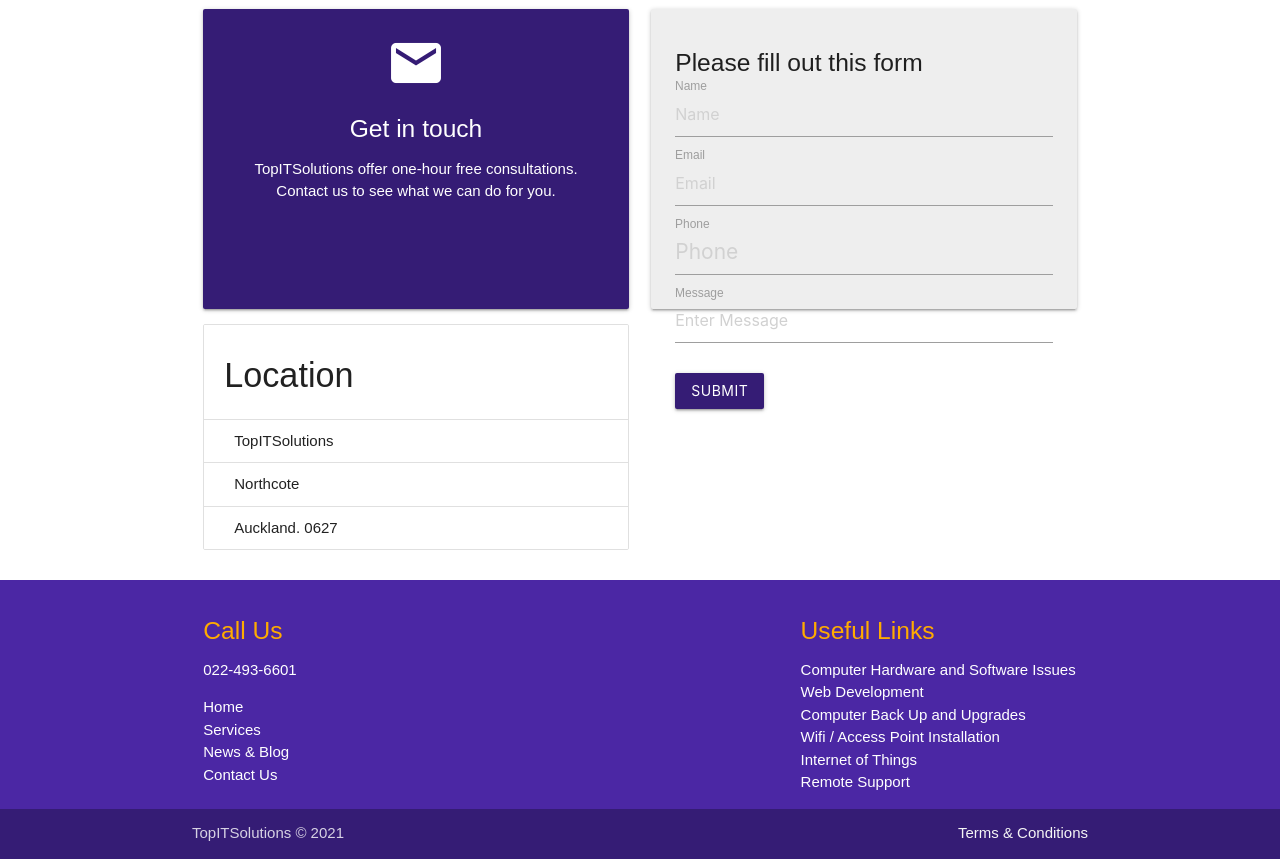
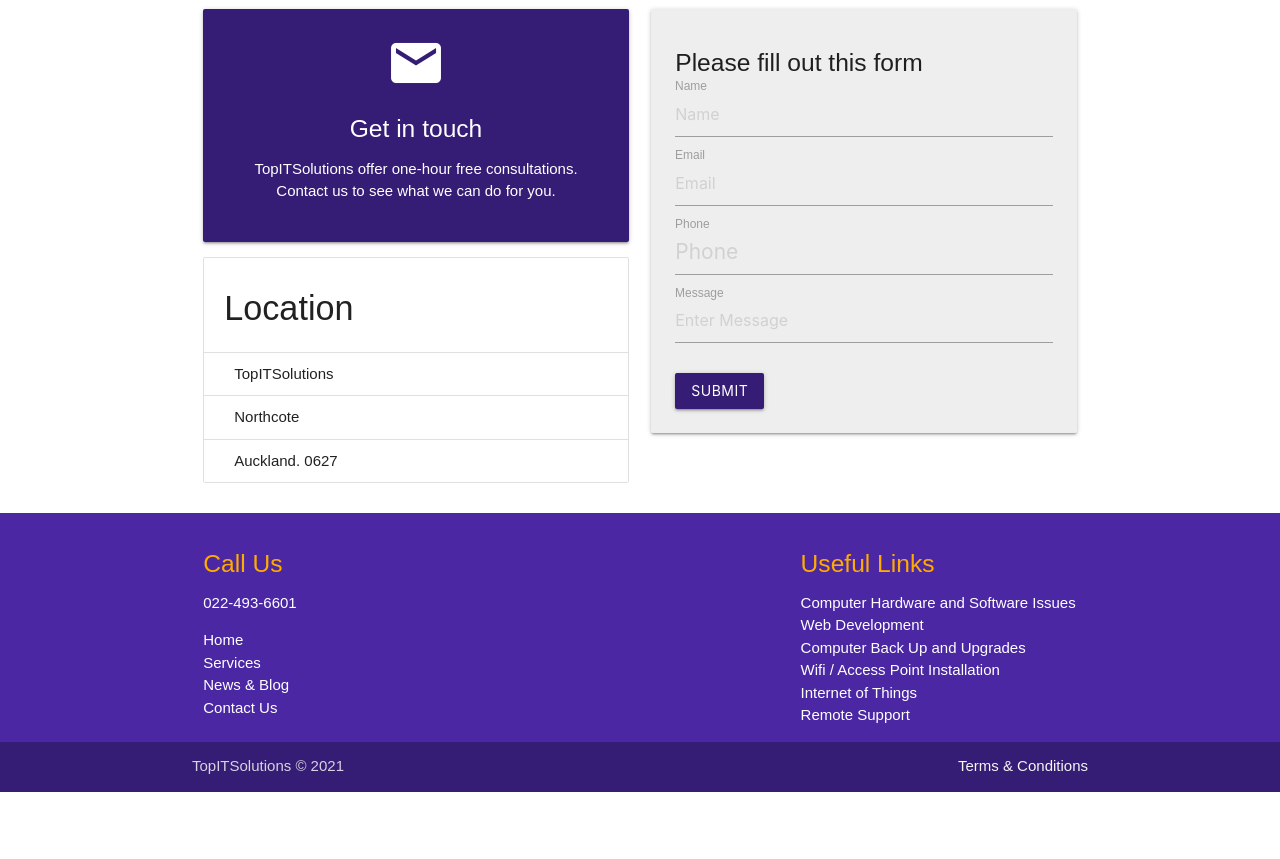
Before and after one commit to christopherece/topitsolutions_project, a Django app: page /contacts/ in a window 1280 px wide. Shown: the part 467-1326 px from the top of the page. After the commit the page ends 1259 px from the top, so only its background shows below. Run offline with Django 3.2, Linux system fonts and the light colour scheme; some libraries are stand-ins or nearby versions.

Commit message:
Change Card Settings3

```diff
--- a/static/css/main.css
+++ b/static/css/main.css
@@ -141,10 +141,6 @@ p.aboutus{
   background-color: #4b27a4;
 }
 
-.card-panel {
-  height: 300px;
-
-}
 
 .card {
   border-radius: 10px;
--- a/topitsolution/static/css/main.css
+++ b/topitsolution/static/css/main.css
@@ -141,10 +141,6 @@ p.aboutus{
   background-color: #4b27a4;
 }
 
-.card-panel {
-  height: 300px;
-
-}
 
 .card {
   border-radius: 10px;
```
